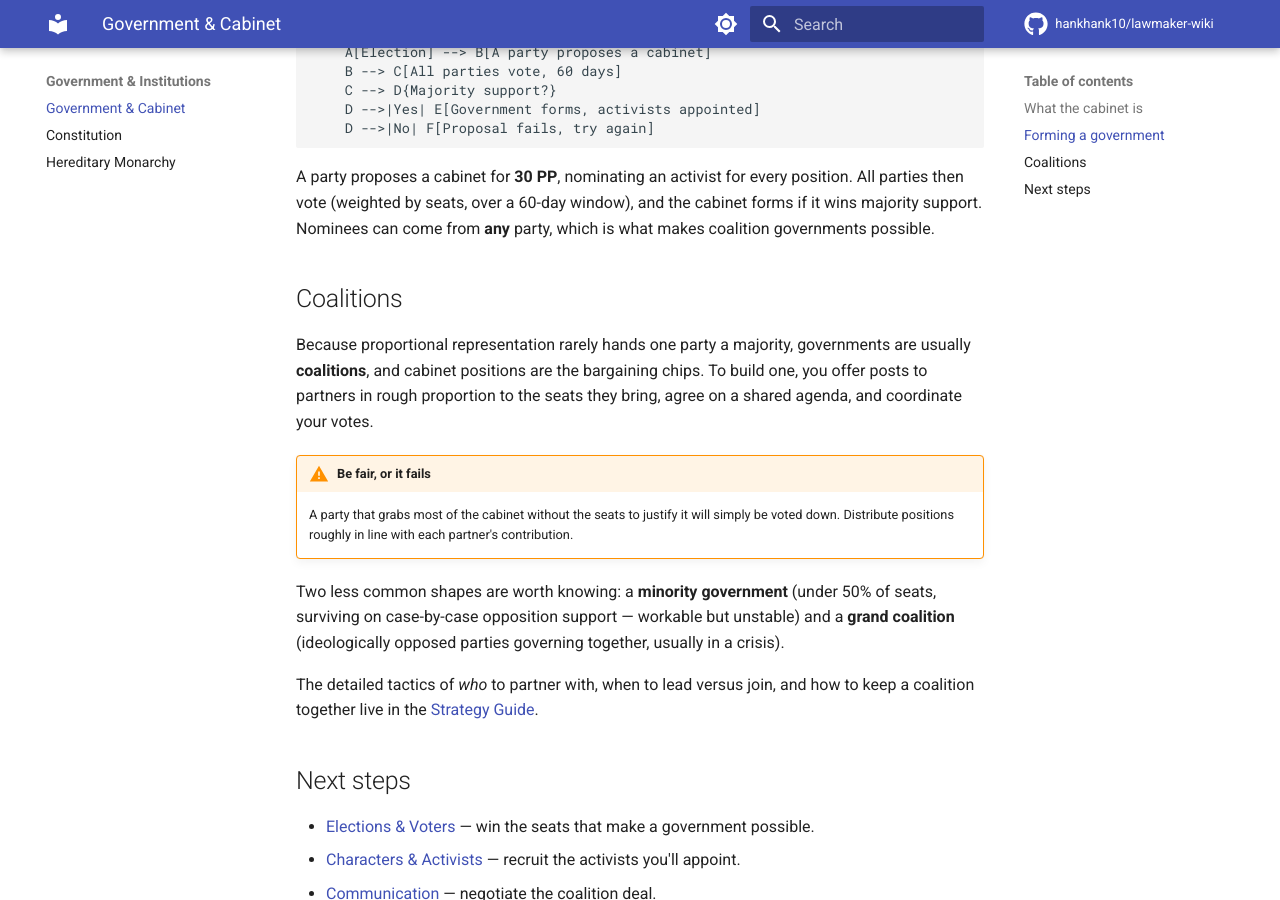
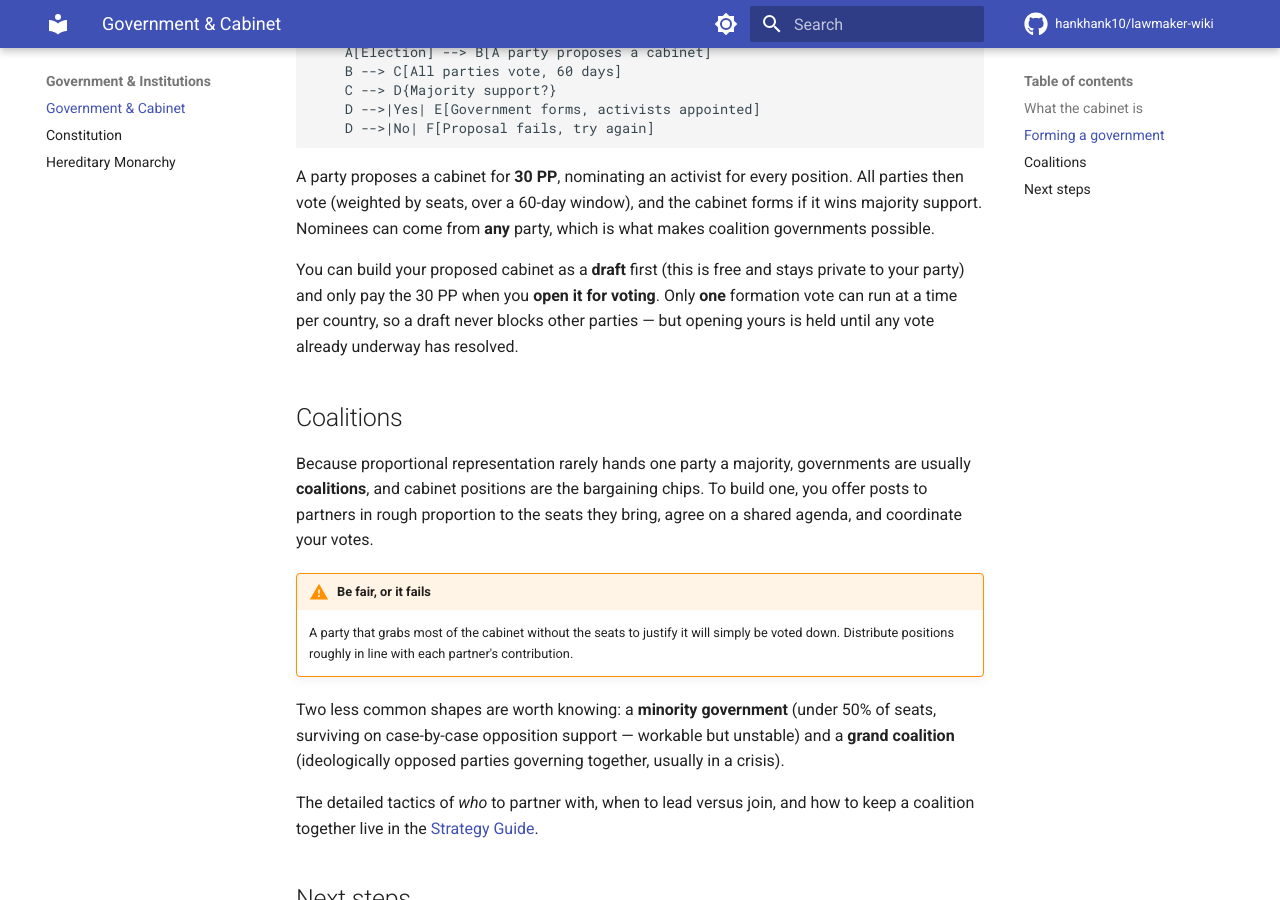
Before and after one commit to hankhank10/lawmaker-wiki, an MkDocs documentation site: the page built from docs/gameplay/cabinet.md, in a window 1280 px wide and 900 px high, scrolled down 715 px. Built offline with MkDocs 1.6.1 and Material for MkDocs 9.7.7, drawn with Linux system fonts in a browser that asks for light colours; comment, search, counter and statistics services are not loaded.

Commit message:
📝 Sync from private repo
Auto-synced from hankhank10/lawmaker/game-manual

```diff
--- a/docs/gameplay/cabinet.md
+++ b/docs/gameplay/cabinet.md
@@ -22,6 +22,8 @@ graph TD
 
 A party proposes a cabinet for **30 PP**, nominating an activist for every position. All parties then vote (weighted by seats, over a 60-day window), and the cabinet forms if it wins majority support. Nominees can come from **any** party, which is what makes coalition governments possible.
 
+You can build your proposed cabinet as a **draft** first (this is free and stays private to your party) and only pay the 30 PP when you **open it for voting**. Only **one** formation vote can run at a time per country, so a draft never blocks other parties — but opening yours is held until any vote already underway has resolved.
+
 ## Coalitions
 
 Because proportional representation rarely hands one party a majority, governments are usually **coalitions**, and cabinet positions are the bargaining chips. To build one, you offer posts to partners in rough proportion to the seats they bring, agree on a shared agenda, and coordinate your votes.
```
